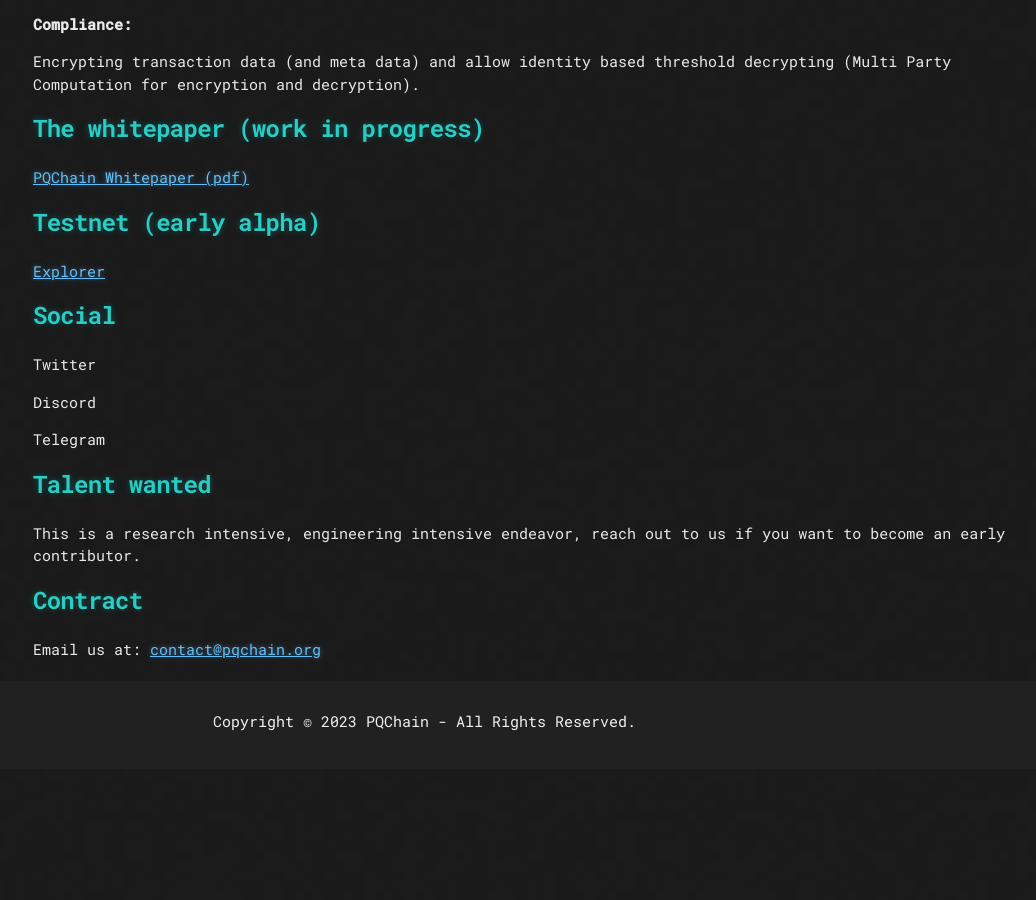
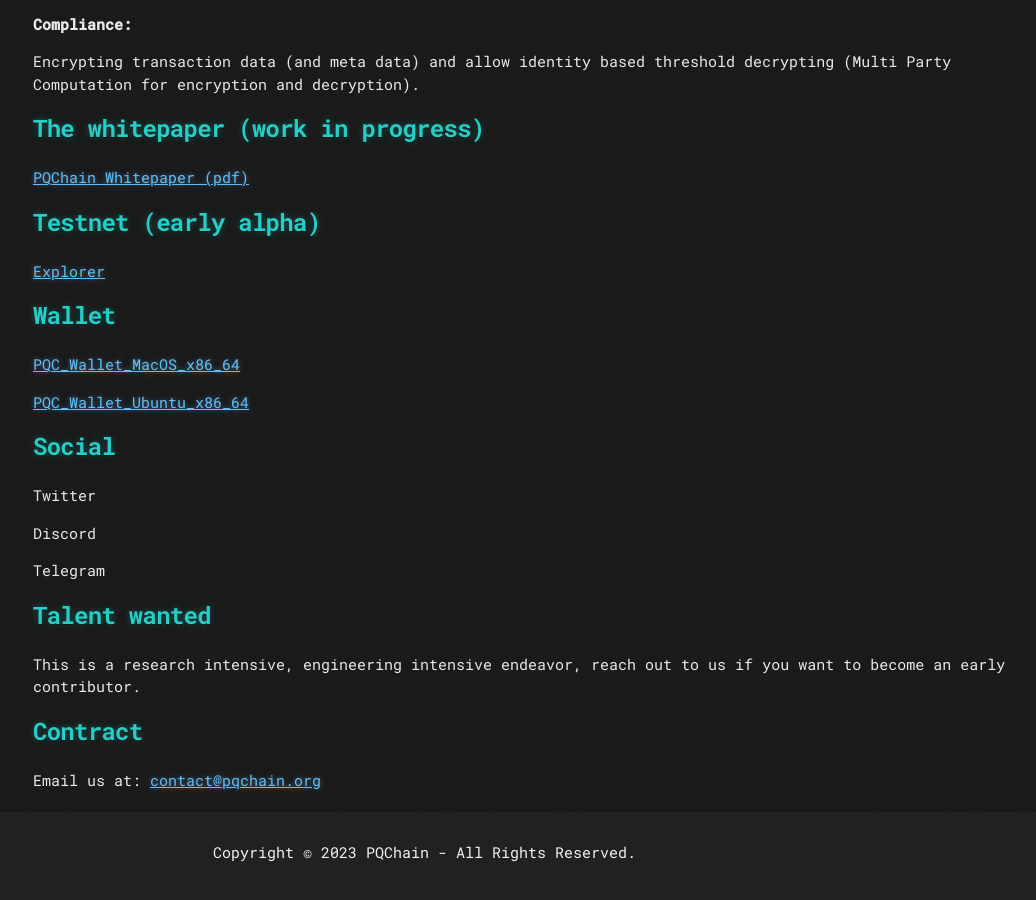
Before and after one commit to cryptobadass/pqchain, a Jekyll site: the page built from index.md, in a window 1280 px wide and 900 px high, scrolled down 1036 px. Shown: the whole window, without its empty margins (107-1143 px from the left). Built offline with Jekyll 4.4.1, drawn with Linux system fonts in a browser that asks for light colours; our own code applies the rules of GitHub Pages for plain Markdown files; before the commit the page ends 1805 px from its top, so only the background shows below that.

Commit message:
add wallet

```diff
--- a/index.md
+++ b/index.md
@@ -55,6 +55,12 @@ Encrypting transaction data (and meta data) and allow identity based threshold d
 
 <a href="https://explorer.pqchain.org/" target="_blank">Explorer</a>
 
+# Wallet
+
+<a href="https://www.pqchain.org/files/PQC_Wallet_MacOS_x86_64" target="_blank">PQC_Wallet_MacOS_x86_64</a>
+
+<a href="https://www.pqchain.org/files/PQC_Wallet_Ubuntu_x86_64" target="_blank">PQC_Wallet_Ubuntu_x86_64</a>
+
 # Social
 
 Twitter
```
Also changed, not shown: 2 other files.
